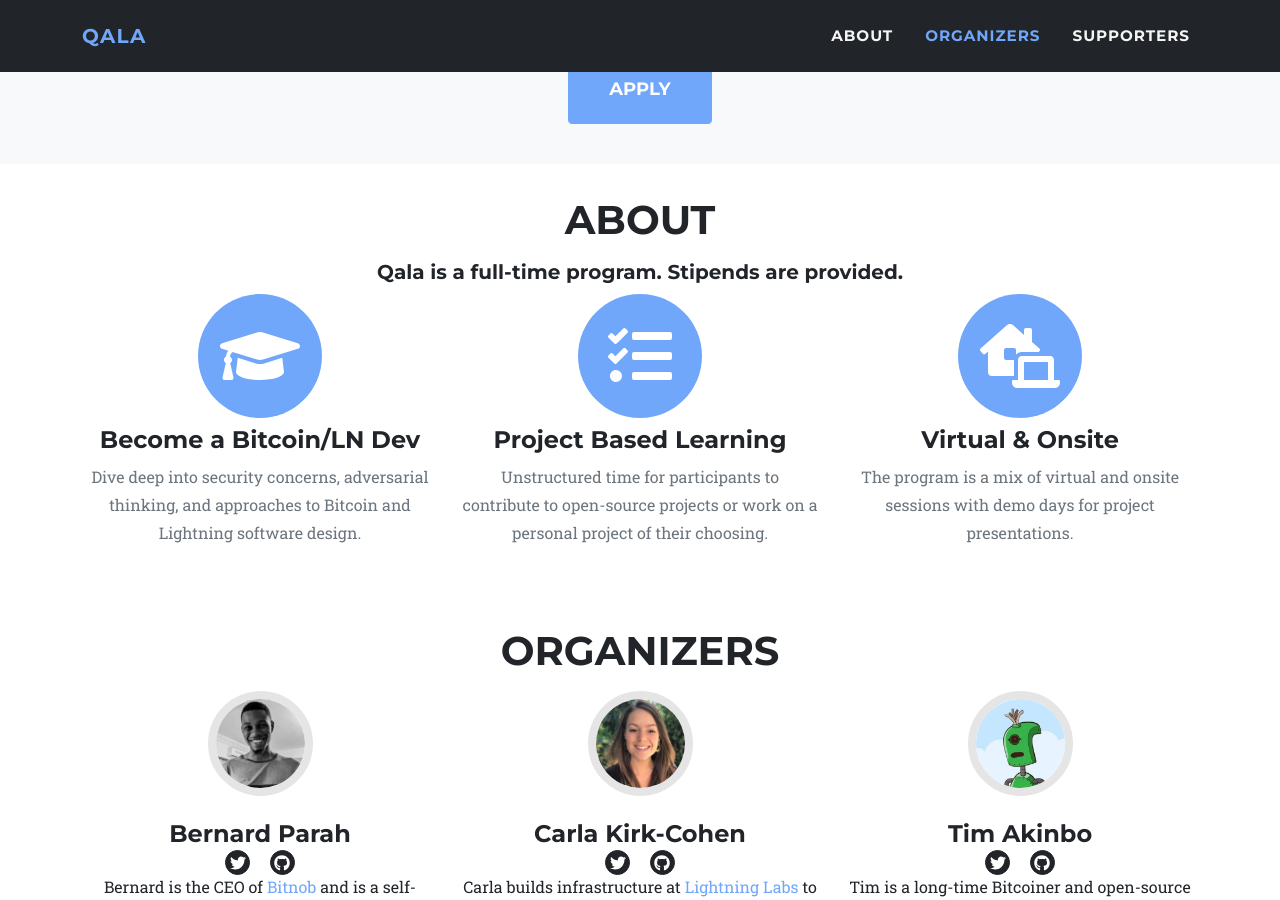
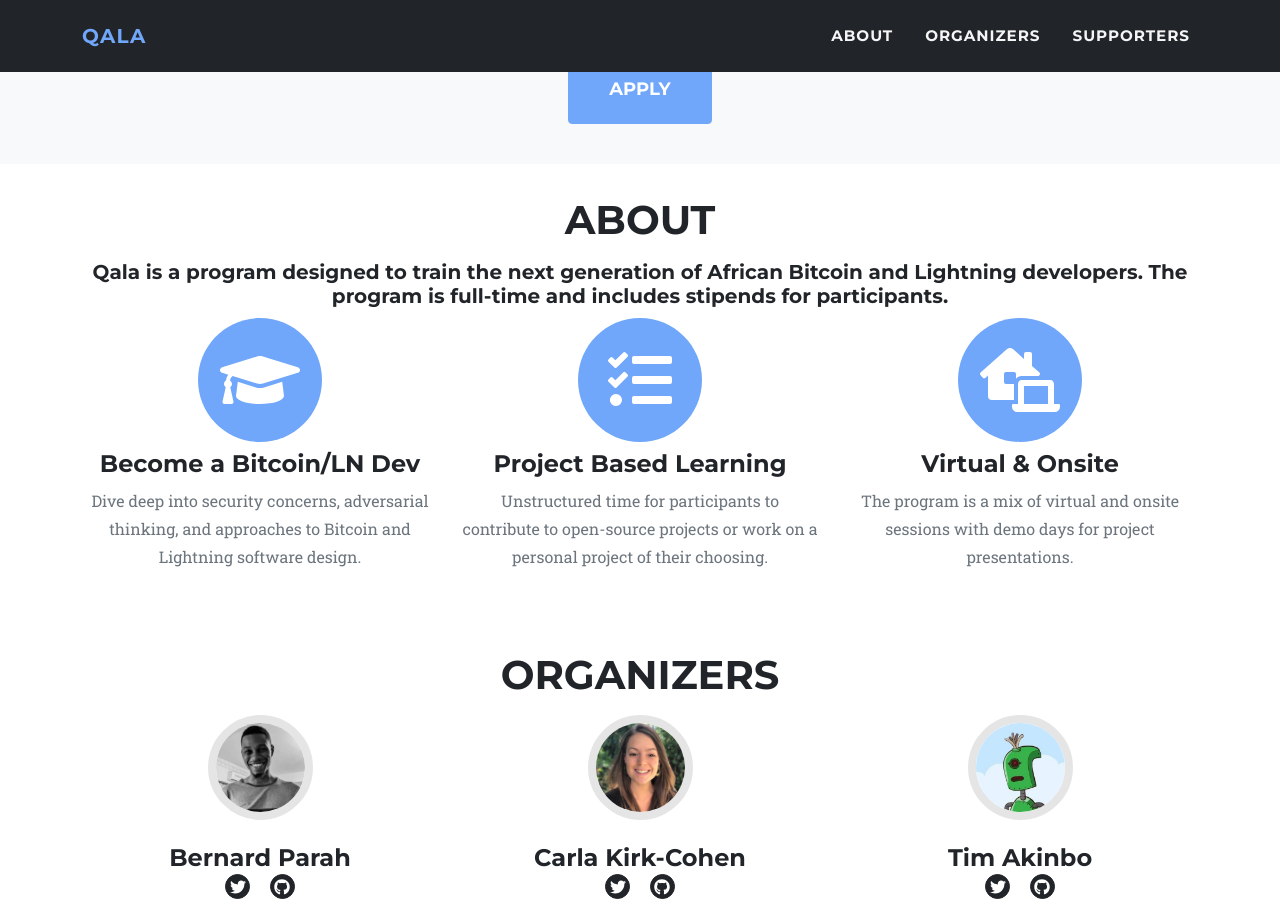
Before and after one commit to Qala-Dev/qala-website, a Jekyll site: the page built from index.html, in a window 1280 px wide and 900 px high, scrolled down 567 px. Built offline with Jekyll 4.4.1, drawn with Linux system fonts in a browser that asks for light colours.

Commit message:
Updated about description

```diff
--- a/index.html
+++ b/index.html
@@ -19,7 +19,7 @@ layout: default
    <div class="container">
       <div class="text-center">
          <h2 class="section-heading text-uppercase text-center">About</h2>
-         <h5>Qala is a full-time program. Stipends are provided.</h7>
+         <h5>Qala is a program designed to train the next generation of African Bitcoin and Lightning developers. The program is full-time and includes stipends for participants.</h7>
       </div>
       <!-- <p class="text-muted">
             </p> -->
```
